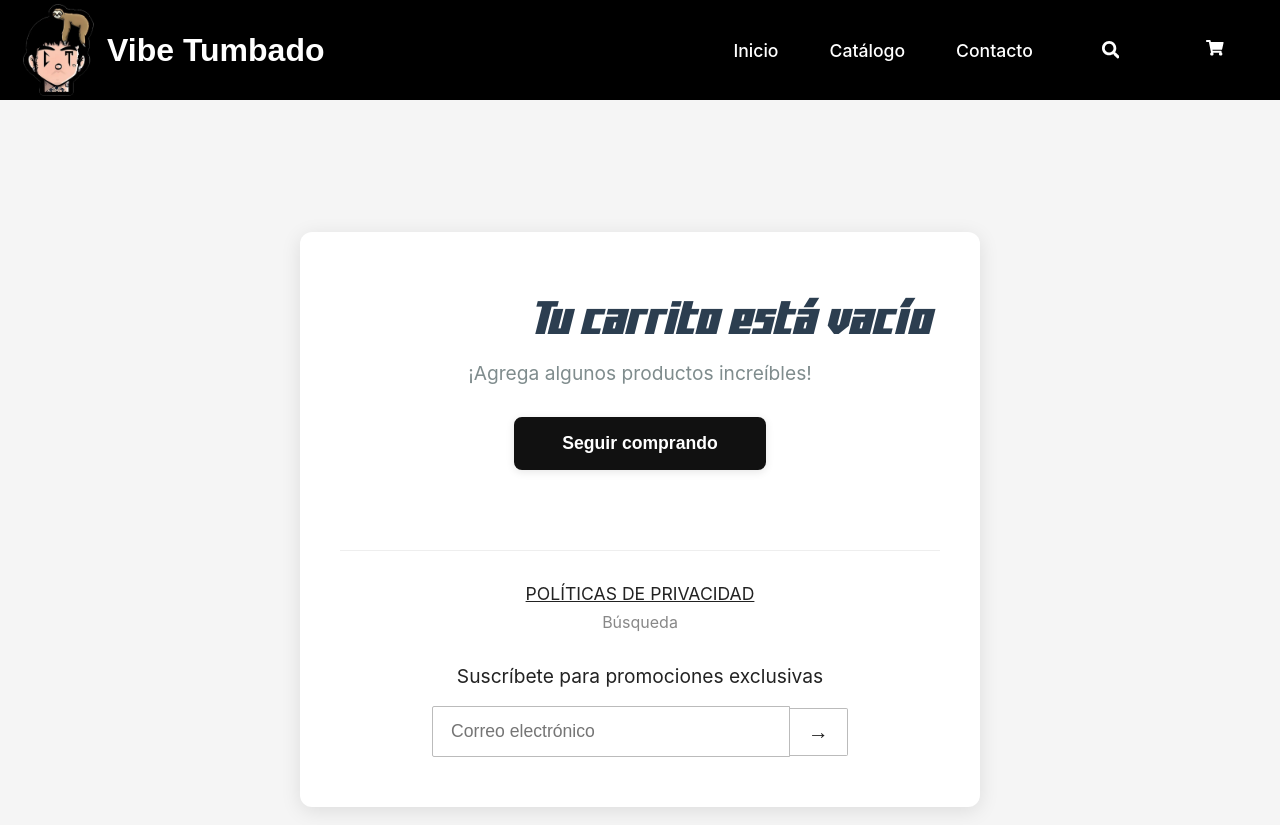
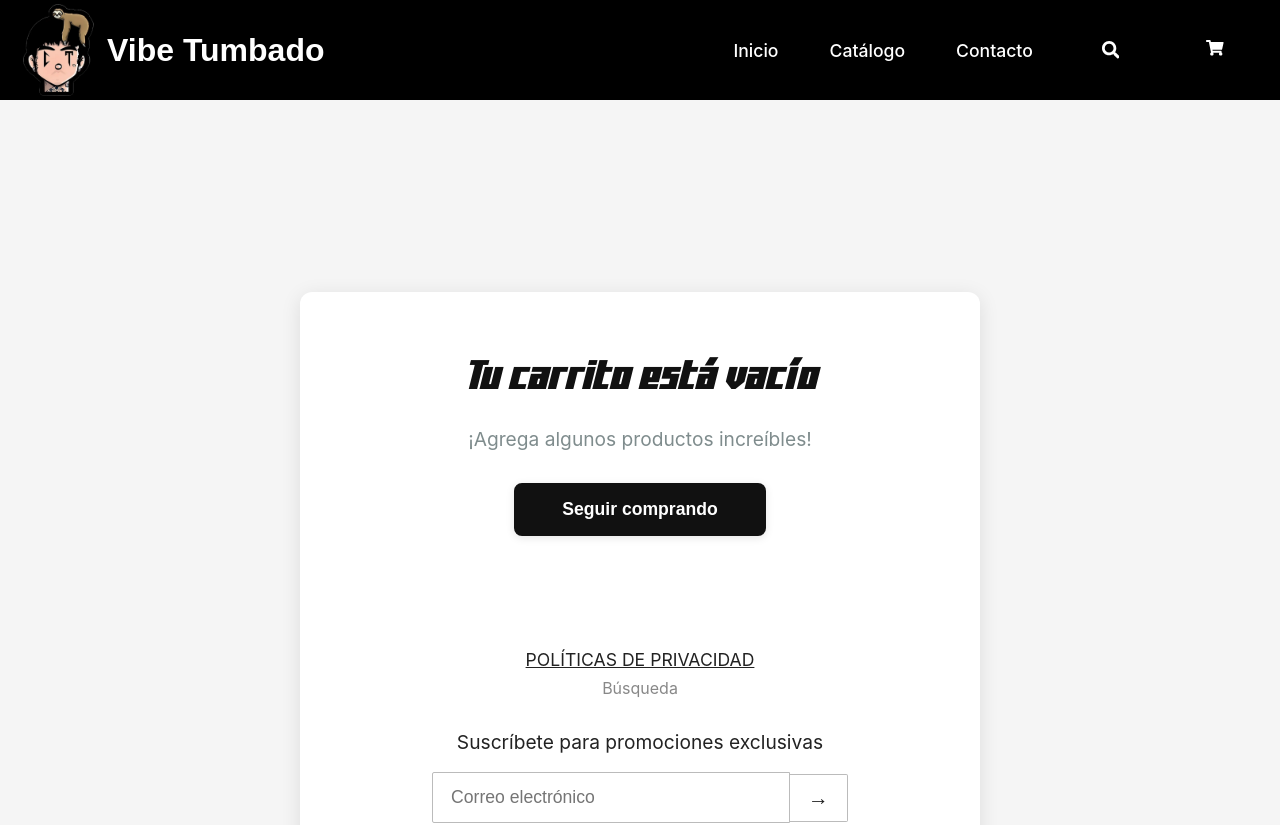
Before and after one commit to hidravneno/tienda-react, a React (Vite) app: page /cart in a window 1280 px wide. Shown: the top 825 px of the page. Built offline with nearby package versions, Linux system fonts and the light colour scheme; a web font is replaced by a local one.

Commit message:
Refactor Empty Cart styles for improved layout and alignment

```diff
--- a/src/styles/CartPage.css
+++ b/src/styles/CartPage.css
@@ -10,20 +10,27 @@
 .empty-cart {
 max-width: 600px;
 width: 100%;
-  margin: 0 auto;
+margin: 60px auto 0 auto;
 background: #fff;
 border-radius: 12px;
 box-shadow: 0 4px 20px rgba(0,0,0,0.1);
 padding: 60px 40px 50px 40px;
+display: flex;
+flex-direction: column;
+align-items: center;
+justify-content: center;
 text-align: center;
 }
 
 .cart-title {
-  font-size: 2.5rem;
+font-size: 2.2rem;
 font-weight: 600;
-  margin: 0 0 16px 0;
+margin: 0 0 12px 0;
 letter-spacing: 0.01em;
-  color: #2c3e50;
+color: #111;
+text-align: center;
+width: 100%;
+padding: 0;
 }
 
 .empty-cart p {
```
Lines whose indentation alone changed are shown as unchanged.
